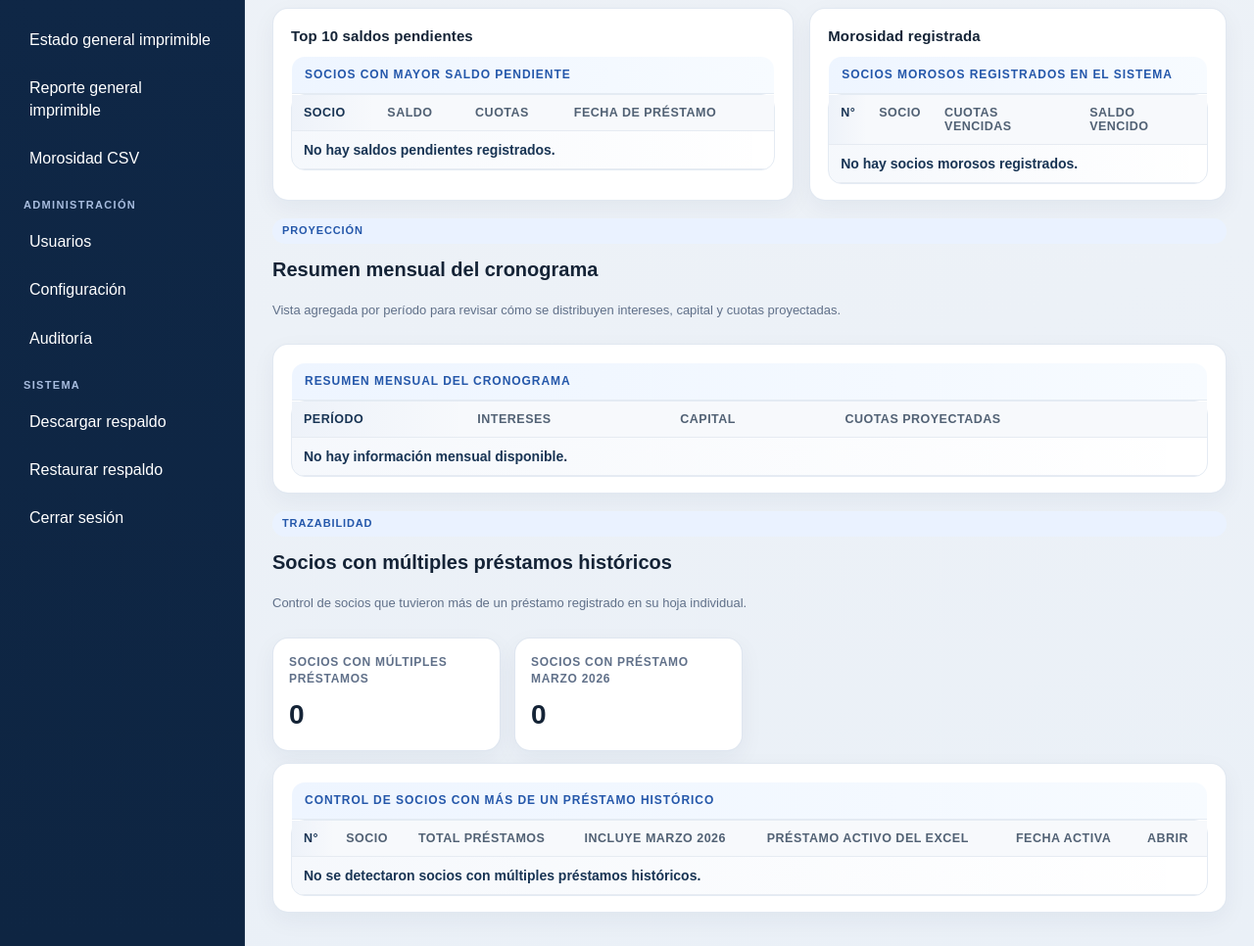
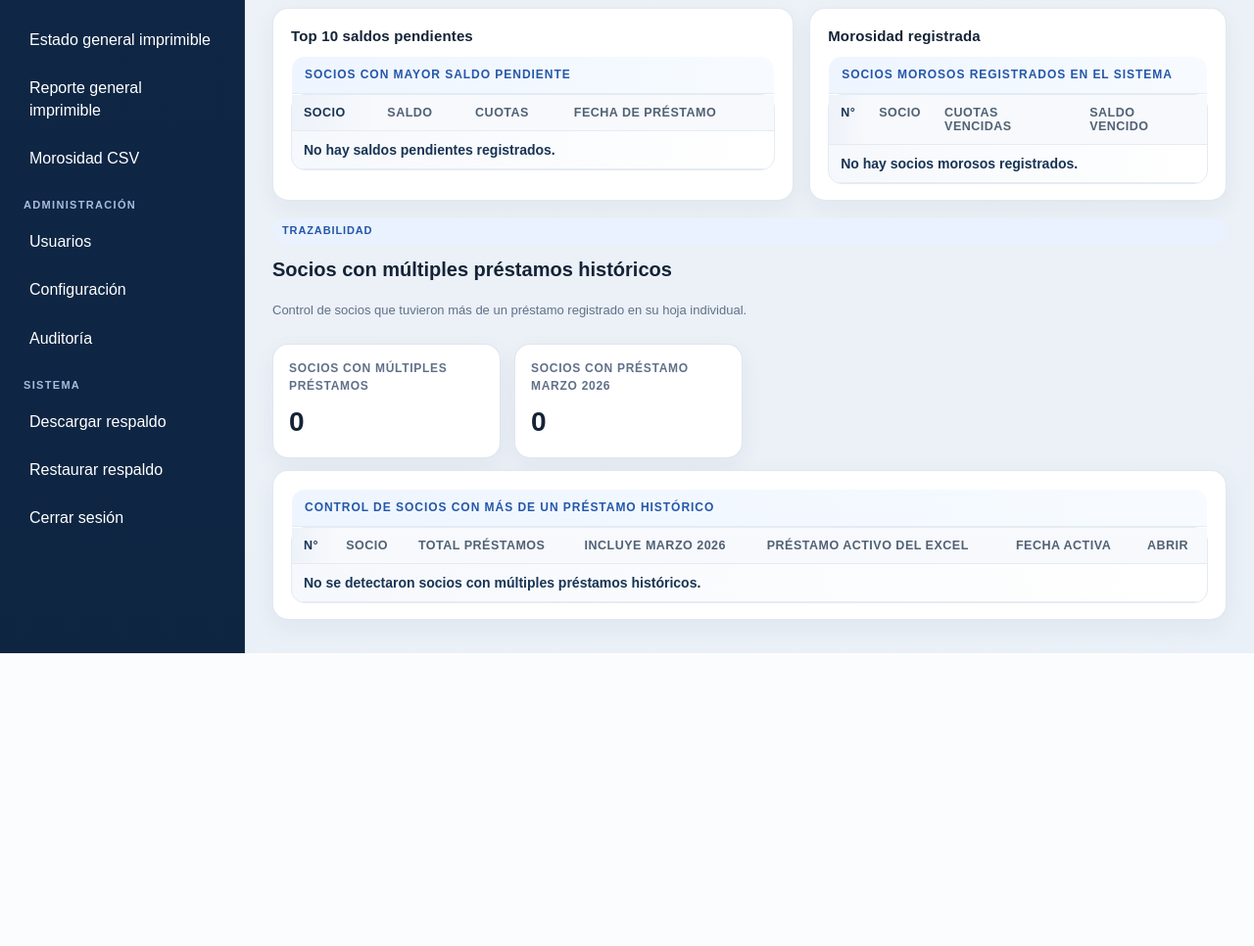
Before and after one commit to multimediachavez-cloud/JAWILVIO_V10, a Flask app: template app/templates/reportes.html in a window 1280 px wide. Shown: the part 1024-1990 px from the top of the page at 98% size. After the commit the page ends 1691 px from the top, so only its background shows below. Run offline with Flask 3, Linux system fonts and the light colour scheme; the template is opened without the code that fills it, so the values that code supplies are empty; a user stored in the database is signed in; data comes from the database, SQL or seed files in the repository.

Commit message:
Update reportes.html

```diff
--- a/app/templates/reportes.html
+++ b/app/templates/reportes.html
@@ -118,31 +118,6 @@
     </div>
   </div>
 
-  <div class="dashboard-group">
-    <div class="dashboard-group-head">
-      <div class="module-eyebrow">Proyecci&oacute;n</div>
-      <h3>Resumen mensual del cronograma</h3>
-      <p class="small-note">Vista agregada por per&iacute;odo para revisar c&oacute;mo se distribuyen intereses, capital y cuotas proyectadas.</p>
-    </div>
-    <div class="card">
-      <table>
-        <caption>Resumen mensual del cronograma</caption>
-        <thead><tr><th>Per&iacute;odo</th><th>Intereses</th><th>Capital</th><th>Cuotas proyectadas</th></tr></thead>
-        <tbody>
-        {% for r in mensual %}
-          <tr>
-            <td>{{ r.periodo }}</td>
-            <td>S/ {{ '%.2f'|format(r.intereses or 0) }}</td>
-            <td>S/ {{ '%.2f'|format(r.capital or 0) }}</td>
-            <td>S/ {{ '%.2f'|format(r.cuotas or 0) }}</td>
-          </tr>
-        {% else %}
-          <tr><td colspan="4">No hay informaci&oacute;n mensual disponible.</td></tr>
-        {% endfor %}
-        </tbody>
-      </table>
-    </div>
-  </div>
 
   <div class="dashboard-group">
     <div class="dashboard-group-head">
```
